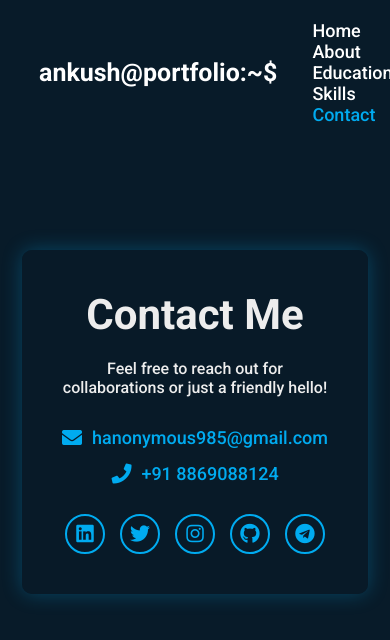
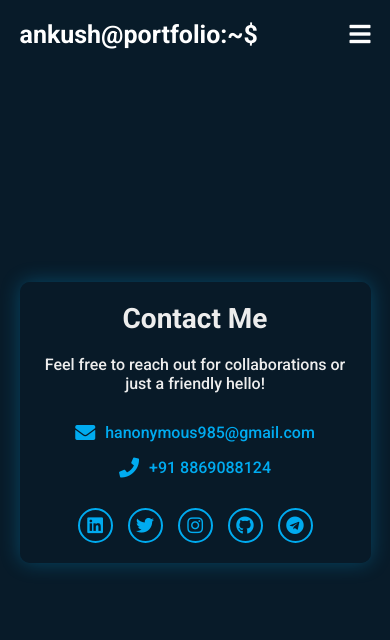
Before and after one commit to mrrobot-h4ck3r/P0rtfOLi0, a plain HTML site: page contact.html in a window 390 px wide. Drawn offline with Linux system fonts and the light colour scheme.

Commit message:
Update contact.html

```diff
--- a/contact.html
+++ b/contact.html
@@ -1,5 +1,6 @@
 <!DOCTYPE html>
 <html lang="en">
+
 <head>
     <meta charset="UTF-8">
     <meta name="viewport" content="width=device-width, initial-scale=1.0">
@@ -13,10 +14,12 @@
             box-sizing: border-box;
             font-family: 'Roboto', sans-serif;
         }
+
         body {
             background: #081b29;
             color: #ededed;
         }
+
         .header {
             position: fixed;
             top: 0;
@@ -29,6 +32,7 @@
             align-items: center;
             z-index: 100;
         }
+
         .logo {
             font-size: 25px;
             color: white;
@@ -36,6 +40,7 @@
             font-weight: 600;
             position: relative;
         }
+
         .logo::before {
             content: '';
             position: absolute;
@@ -47,6 +52,7 @@
             animation: showRight 1s ease forwards;
             animation-delay: 0.4s;
         }
+
         .navbar a {
             font-size: 18px;
             color: white;
@@ -56,9 +62,12 @@
             transition: .3s;
             position: relative;
         }
-        .navbar a:hover, .navbar a.active {
+
+        .navbar a:hover,
+        .navbar a.active {
             color: #00abf0;
         }
+
         .navbar a::after {
             content: '';
             position: absolute;
@@ -69,9 +78,11 @@
             left: 0;
             transition: .3s;
         }
+
         .navbar a:hover::after {
             width: 100%;
         }
+
         .contact {
             height: 100vh;
             display: flex;
@@ -81,6 +92,7 @@
             background-size: cover;
             background-position: center;
         }
+
         .contact-content {
             max-width: 600px;
             text-align: center;
@@ -90,12 +102,14 @@
             box-shadow: 0 0 20px rgba(0, 171, 240, 0.3);
             position: relative;
         }
+
         .contact-content h2 {
             position: relative;
             font-size: 42px;
             font-weight: 700;
             margin-bottom: 20px;
         }
+
         .contact-content h2::before {
             content: '';
             position: absolute;
@@ -107,11 +121,13 @@
             animation: showRight 1s ease forwards;
             animation-delay: 0.5s;
         }
+
         .contact-content p {
             font-size: 16px;
             margin-bottom: 30px;
             position: relative;
         }
+
         .contact-content p::before {
             content: '';
             position: absolute;
@@ -123,10 +139,12 @@
             animation: showRight 1s ease forwards;
             animation-delay: 0.7s;
         }
+
         .contact-details {
             margin: 20px 0;
             position: relative;
         }
+
         .contact-details::before {
             content: '';
             position: absolute;
@@ -138,6 +156,7 @@
             animation: showRight 1s ease forwards;
             animation-delay: 0.9s;
         }
+
         .contact-details li {
             list-style: none;
             margin: 15px 0;
@@ -146,6 +165,7 @@
             align-items: center;
             justify-content: center;
         }
+
         .contact-details li a {
             color: #00abf0;
             text-decoration: none;
@@ -153,14 +173,17 @@
             display: flex;
             align-items: center;
         }
+
         .contact-details li a:hover {
             color: #4dc8ff;
             text-decoration: underline;
         }
+
         .contact-details li i {
             margin-right: 10px;
             font-size: 20px;
         }
+
         .home-sci {
             display: flex;
             justify-content: center;
@@ -168,6 +191,7 @@
             margin-top: 30px;
             position: relative;
         }
+
         .home-sci::before {
             content: '';
             position: absolute;
@@ -179,6 +203,7 @@
             animation: showRight 1s ease forwards;
             animation-delay: 1.1s;
         }
+
         .home-sci a {
             position: relative;
             display: inline-flex;
@@ -196,9 +221,11 @@
             z-index: 1;
             overflow: hidden;
         }
+
         .home-sci a:hover {
             color: #081b29;
         }
+
         .home-sci a::before {
             content: '';
             position: absolute;
@@ -210,17 +237,111 @@
             z-index: -1;
             transition: .5s;
         }
+
         .home-sci a:hover::before {
             width: 100%;
         }
+
         @keyframes showRight {
-            100% { width: 0; }
+            100% {
+                width: 0;
+            }
+        }
+
+
+
+        /* Mobile Menu Toggle */
+        .menu-toggle {
+            display: none;
+            cursor: pointer;
+            font-size: 24px;
+            color: white;
+            z-index: 101;
+        }
+
+        /* Responsive Adjustments */
+        @media (max-width: 992px) {
+            .header {
+                padding: 20px 5%;
+            }
+
+            .navbar a {
+                margin-left: 20px;
+                font-size: 16px;
+            }
+        }
+
+        @media (max-width: 768px) {
+            .menu-toggle {
+                display: block;
+            }
+
+            .navbar {
+                position: fixed;
+                top: 0;
+                right: -100%;
+                width: 70%;
+                height: 100vh;
+                background: rgba(8, 27, 41, 0.95);
+                display: flex;
+                flex-direction: column;
+                align-items: center;
+                justify-content: center;
+                transition: right 0.5s ease;
+                z-index: 100;
+                border-left: 1px solid #00abf0;
+            }
+
+            .navbar.active {
+                right: 0;
+            }
+
+            .navbar a {
+                margin: 15px 0;
+                font-size: 18px;
+            }
+
+            .contact {
+                padding: 0 5%;
+            }
+
+            .contact-content {
+                padding: 30px;
+            }
+
+            .contact-content h2 {
+                font-size: 32px;
+            }
+        }
+
+        @media (max-width: 576px) {
+            .contact-content {
+                padding: 20px;
+            }
+
+            .contact-content h2 {
+                font-size: 28px;
+            }
+
+            .contact-details li {
+                font-size: 16px;
+            }
+
+            .home-sci a {
+                width: 35px;
+                height: 35px;
+                font-size: 18px;
+            }
         }
     </style>
 </head>
+
 <body>
     <header class="header">
         <a href="index.html" class="logo">ankush@portfolio:~$</a>
+        <div class="menu-toggle">
+            <i class="fas fa-bars"></i>
+        </div>
         <nav class="navbar">
             <a href="index.html">Home</a>
             <a href="about.html">About</a>
@@ -247,11 +368,16 @@
                 </li>
             </ul>
             <div class="home-sci">
-                <a href="https://www.linkedin.com/in/mrrobot-h4ck3r" target="_blank" rel="noopener noreferrer"><i class="fab fa-linkedin"></i></a>
-                <a href="https://www.twitter.com/mrrobot_h4ck3r" target="_blank" rel="noopener noreferrer"><i class="fab fa-twitter"></i></a>
-                <a href="https://www.instagram.com/mrrobot_h4ck3r" target="_blank" rel="noopener noreferrer"><i class="fab fa-instagram"></i></a>
-                <a href="https://github.com/mrrobot-h4ck3r" target="_blank" rel="noopener noreferrer"><i class="fab fa-github"></i></a>
-                <a href="https://t.me/mrrobot_h4ck3r" target="_blank" rel="noopener noreferrer"><i class="fab fa-telegram"></i></a>
+                <a href="https://www.linkedin.com/in/mrrobot-h4ck3r" target="_blank" rel="noopener noreferrer"><i
+                        class="fab fa-linkedin"></i></a>
+                <a href="https://www.twitter.com/mrrobot_h4ck3r" target="_blank" rel="noopener noreferrer"><i
+                        class="fab fa-twitter"></i></a>
+                <a href="https://www.instagram.com/mrrobot_h4ck3r" target="_blank" rel="noopener noreferrer"><i
+                        class="fab fa-instagram"></i></a>
+                <a href="https://github.com/mrrobot-h4ck3r" target="_blank" rel="noopener noreferrer"><i
+                        class="fab fa-github"></i></a>
+                <a href="https://t.me/mrrobot_h4ck3r" target="_blank" rel="noopener noreferrer"><i
+                        class="fab fa-telegram"></i></a>
             </div>
         </div>
     </section>
@@ -259,7 +385,7 @@
     <script>
         // Prevent default behavior for social media links and add smooth transition
         document.querySelectorAll('.home-sci a').forEach(link => {
-            link.addEventListener('click', function(e) {
+            link.addEventListener('click', function (e) {
                 e.preventDefault();
                 // Add your animation/transition here
                 setTimeout(() => {
@@ -270,13 +396,32 @@
 
         // Smooth scroll for navigation links
         document.querySelectorAll('a[href^="#"]').forEach(anchor => {
-            anchor.addEventListener('click', function(e) {
+            anchor.addEventListener('click', function (e) {
                 e.preventDefault();
                 document.querySelector(this.getAttribute('href')).scrollIntoView({
                     behavior: 'smooth'
                 });
             });
         });
+
+
+        // Mobile Menu Toggle
+        const menuToggle = document.querySelector('.menu-toggle');
+        const navbar = document.querySelector('.navbar');
+
+        menuToggle.addEventListener('click', () => {
+            navbar.classList.toggle('active');
+        });
+
+        // Close menu when clicking on a link
+        const navLinks = document.querySelectorAll('.navbar a');
+        navLinks.forEach(link => {
+            link.addEventListener('click', () => {
+                navbar.classList.remove('active');
+            });
+        });
+
     </script>
 </body>
+
 </html>
```
